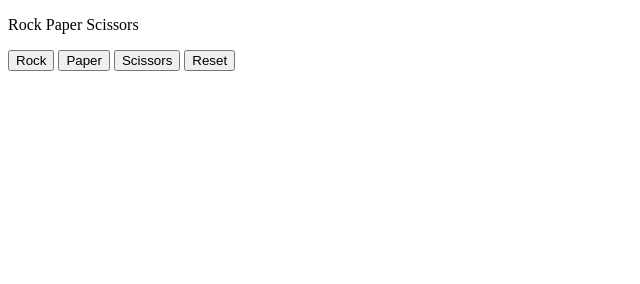
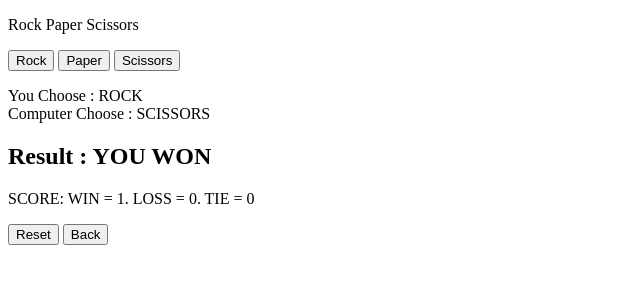
Before and after one commit to svn-111/JavaScript, a plain HTML site: page Rock_Paper_Scissor/index.html in a window 1280 px wide. Both pictures are taken after a click on the button "Rock". Shown: the whole page, without its empty margins (0-640 px from the left). Drawn offline with Linux system fonts and the light colour scheme.

Commit message:
no alert. visualize live result at webpage.

```diff
--- a/Rock_Paper_Scissor/index.html
+++ b/Rock_Paper_Scissor/index.html
@@ -28,14 +28,26 @@
     ">
         Scissors
     </button>
+    <br>
+    <p class="select-winner"></p>
+    <p class="js-score"></p>
+
     <button onclick="
         score.winCnt=0;
         score.lossCnt=0;
         score.tieCnt=0;
         localStorage.removeItem('score');
+        document.querySelector('.select-winner').innerHTML = '';
+        document.querySelector('.js-score').innerHTML = `
+SCORE: WIN = ${score.winCnt}. LOSS = ${score.lossCnt}. TIE = ${score.tieCnt}`;
     ">
         Reset
     </button>
+    <button
+    class="js-back"
+    onclick="
+    prevPage();
+    ">Back</button>
     <script>
         score = JSON.parse(localStorage.getItem('score'));
         //console.log();
@@ -45,8 +57,17 @@
                 lossCnt : 0,
                 winCnt : 0,
                 tieCnt :0
-            };
+            }
         }
+       /* document.querySelector('.js-score').innerHTML = `
+SCORE: WIN = ${score.winCnt}. LOSS = ${score.lossCnt}. TIE = ${score.tieCnt}`*/
+        function prevPage()
+        {
+            //document.getElementById('.js-back').addEventListener('click', function() {
+            // Redirect to newpage.html
+            window.location.href = 'DomProject.html';
+        }
+
         function pickComputerMove(){
             const randomNum = Math.random();
             let comMove='';
@@ -103,10 +124,15 @@
                 score.tieCnt+=1;
 
             localStorage.setItem('score', JSON.stringify(score));
-            alert(`YOU CHOOSE ${userMove.toUpperCase()}. COMPUTER CHOOSE ${comMove.toUpperCase()}.
-RESULT IS --- ${result}.....
-SCORE: WIN = ${score.winCnt}. LOSS = ${score.lossCnt}. TIE = ${score.tieCnt}`);
-        }
+            document.querySelector('.select-winner').innerHTML=`
+You Choose : ${userMove.toUpperCase()}<br>
+Computer Choose : ${comMove.toUpperCase()}<br>
+<h2>Result : ${result.toUpperCase()}<\h2>`;
+
+            document.querySelector('.js-score').innerHTML = `
+SCORE: WIN = ${score.winCnt}. LOSS = ${score.lossCnt}. TIE = ${score.tieCnt}`;
+
+}
     </script>
 </body>
 </html>
```
